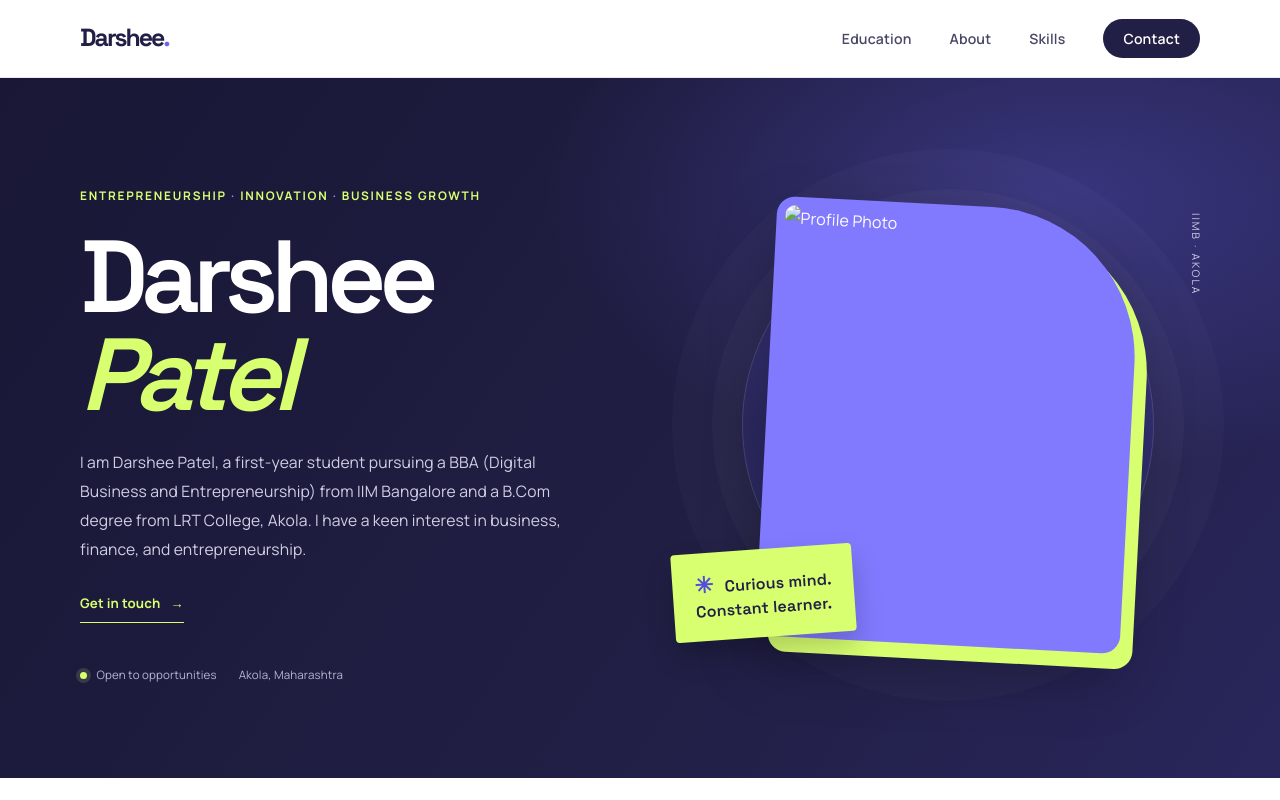
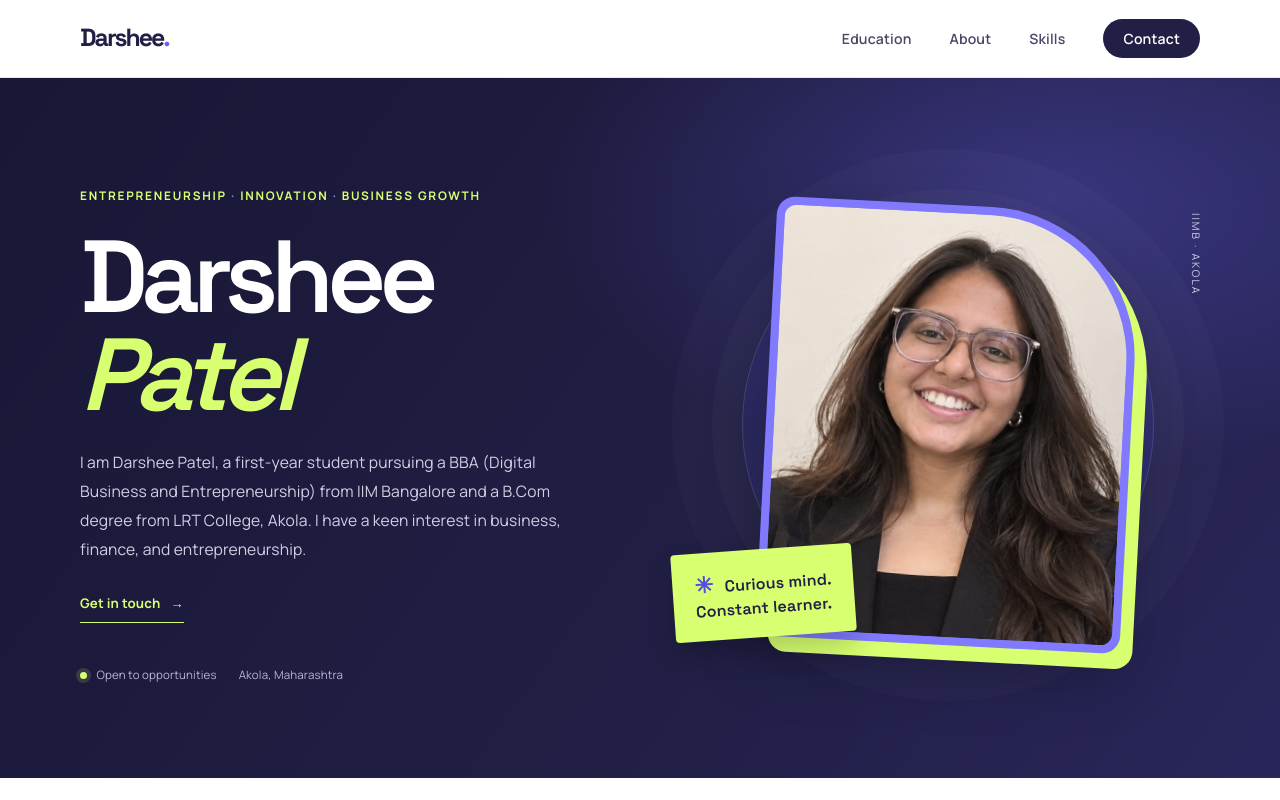
Before and after one commit to itsdarshee/26120375_WD_MTProject, a plain HTML site: page index.html in a window 1280 px wide. Shown: the top 800 px of the page. Drawn offline with Linux system fonts and the light colour scheme.

Commit message:
Update index.html

```diff
--- a/index.html
+++ b/index.html
@@ -50,7 +50,7 @@
       </div>
       <div class="hero-visual">
         <div class="portrait-frame">
-        <img src="darshee.jpg" alt="Profile Photo" class="profile-photo">
+        <img src="Darshee pic.jpeg" alt="Profile Photo" class="profile-photo">
         </div>
         <div class="floating-note"><span>✳</span> Curious mind.<br>Constant learner.</div>
         <div class="hero-index">IIMB · AKOLA</div>
```
